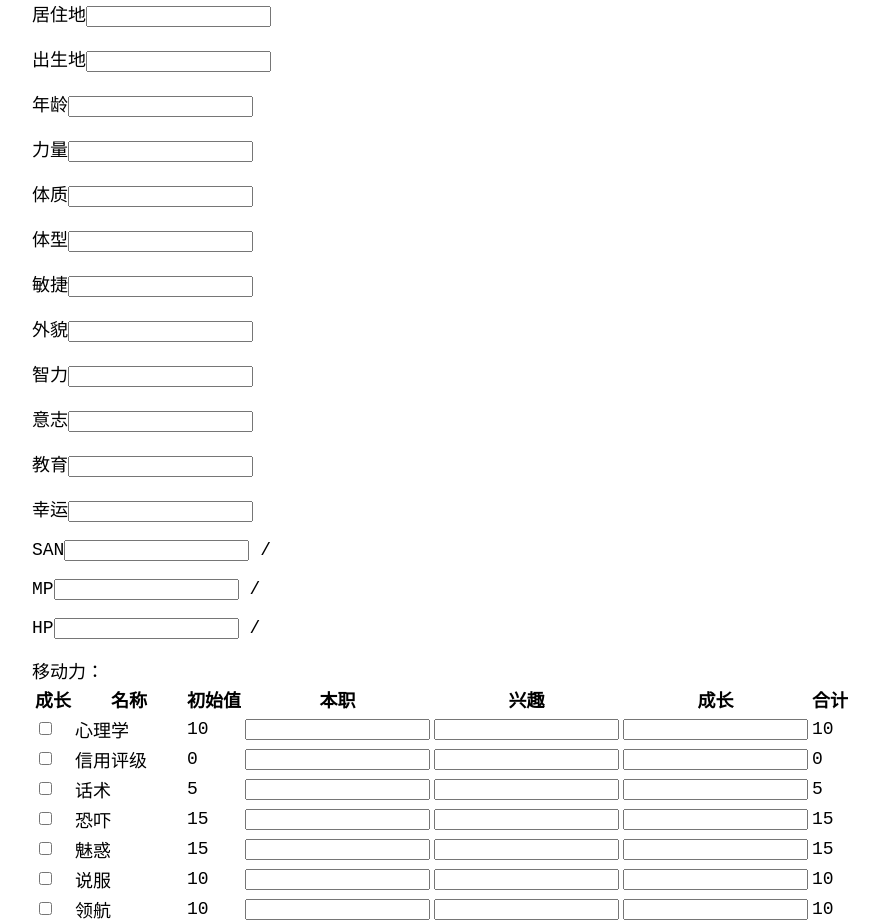
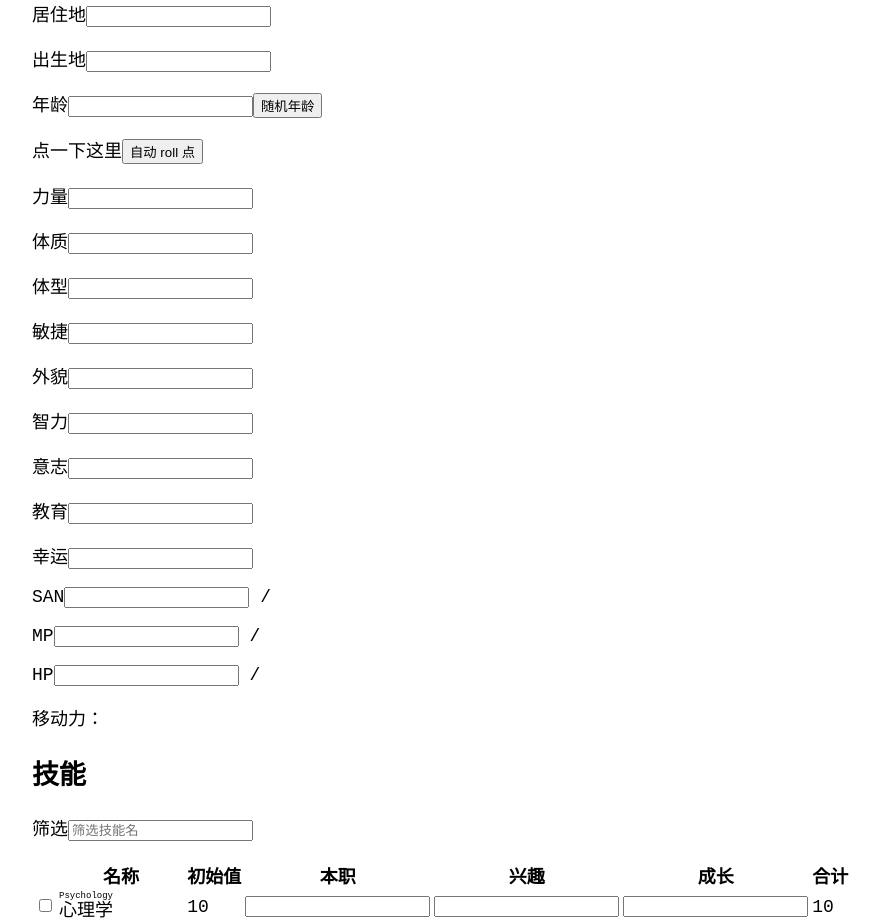
Before and after one commit to quanbrew/chareets, a React (Create React App) app: page / in a window 1280 px wide. Shown: the part 460-1382 px from the top of the page, without its empty margins (0-880 px from the left). Built offline with nearby package versions, Linux system fonts and the light colour scheme.

Commit message:
random generate

```diff
--- a/src/Characteristics.tsx
+++ b/src/Characteristics.tsx
@@ -1,6 +1,7 @@
 import * as React from 'react';
 import NumberInput from './fields/NumberInput';
 import {Map} from "immutable";
+import {randomIntFromInterval, roll} from "./utils";
 
 
 interface FieldProps {
@@ -35,43 +36,52 @@ class Field extends React.PureComponent<FieldProps> {
 
 
 class AgeField extends React.PureComponent<FieldProps> {
+
+
+  auto_age = (): number => [0, 0, 0, 0]
+    .map((): number => randomIntFromInterval(15, 90))
+    .reduce((a, b) => Math.min(a, b), 100);
+
+
   public render() {
     const age = this.props.value;
     let hint = null;
     if (age !== undefined) {
       if (age < 15 || age > 90) {
-        hint = <p>超过规则范围，请咨询主持人。</p>
+        hint = <span>超过规则范围，请咨询主持人。</span>
       }
       else if (age < 20) {
-        hint = <p>力量和体型合计减 5 点。教育减5点。 决定幸运值时可以骰 2 次并取较好的一次。</p>
+        hint = <span>力量和体型合计减 5 点。教育减5点。 决定幸运值时可以骰 2 次并取较好的一次。</span>
       }
       else if (age < 40) {
-        hint = <p>对教育进行1次增强检定。</p>
+        hint = <span>对教育进行1次增强检定。</span>
       }
       else if (age < 50) {
-        hint = <p>对教育进行2次增强检定。力量体质敏捷合计减 5 点。外貌减 5 点。</p>
+        hint = <span>对教育进行2次增强检定。力量体质敏捷合计减 5 点。外貌减 5 点。</span>
       }
       else if (age < 60) {
-        hint = <p>对教育进行3次增强检定。力量体质敏捷合计减 10 点。外貌减 10 点。</p>
+        hint = <span>对教育进行3次增强检定。力量体质敏捷合计减 10 点。外貌减 10 点。</span>
       }
       else if (age < 70) {
-        hint = <p>对教育进行4次增强检定。力量体质敏捷合计减 20 点。外貌减 15 点。</p>
+        hint = <span>对教育进行4次增强检定。力量体质敏捷合计减 20 点。外貌减 15 点。</span>
       }
       else if (age < 80) {
-        hint = <p>对教育进行4次增强检定。力量体质敏捷合计减 40 点。外貌减 20 点。</p>
+        hint = <span>对教育进行4次增强检定。力量体质敏捷合计减 40 点。外貌减 20 点。</span>
       }
       else {
-        hint = <p>对教育进行4次增强检定。力量体质敏捷合计减 80 点。外貌减 25 点。</p>
+        hint = <span>对教育进行4次增强检定。力量体质敏捷合计减 80 点。外貌减 25 点。</span>
       }
     }
-    return <Field {...this.props}>{hint}</Field>
+    return <Field {...this.props}>
+      <button onClick={() => this.props.set(this.auto_age())}>随机年龄</button>
+      {hint}</Field>
   }
 }
 
 
 interface Props {
   attributes: Map<string, number>;
-  set: (key: string) => (value: number) => void;
+  set: (next: Map<string, number>) => void;
 }
 
 
@@ -80,12 +90,37 @@ class Characteristics extends React.Component<Props, {}> {
     return !this.props.attributes.equals(next.attributes)
   }
 
+  auto_roll = () => {
+    const r = (n: number, face: number): number =>
+      roll(n, face).reduce((x, y) => x + y);
+    const attr = this.props.attributes;
+    const next = attr.merge({
+      str: r(3, 6) * 5,
+      con: r(3, 6) * 5,
+      siz: (r(2, 6) + 6) * 5,
+      dex: r(3, 6) * 5,
+      app: r(3, 6) * 5,
+      int: (r(2, 6) + 6) * 5,
+      pow: r(3, 6) * 5,
+      edu: 5 * (r(2, 6) + 6),
+      luck: 5 * r(3, 6),
+    });
+    this.props.set(next);
+  };
+
   public render() {
     const name = (k: string) =>
-      ({name: k, value: this.props.attributes.get(k), set: this.props.set(k)});
+      ({
+        name: k,
+        value: this.props.attributes.get(k),
+        set: (v: number) => this.props.set(this.props.attributes.set(k, v))
+      });
     return (
       <div className="characteristics">
         <AgeField label="年龄" max={99} {...name("age")}/>
+        <p>点一下这里
+          <button onClick={this.auto_roll}>自动 roll 点</button>
+        </p>
         <Field label="力量" max={99} {...name("str")}/>
         <Field label="体质" max={99} {...name("con")}/>
         <Field label="体型"          {...name("siz")}/>
--- a/src/Sheet.tsx
+++ b/src/Sheet.tsx
@@ -25,8 +25,8 @@ export const SheetContext = React.createContext(new SheetData());
 class Sheet extends React.Component<{}, SheetData> {
   setInformation = (key: string) => (value: string) =>
     this.setState({...this.state, information: this.state.information.set(key, value)});
-  setAttributes = (key: string) => (value: number) =>
-    this.setState({...this.state, attributes: this.state.attributes.set(key, value)});
+  setAttributes = (next: Map<string, number>): void =>
+    this.setState({...this.state, attributes: next});
 
   constructor(props: {}) {
     super(props);
--- a/src/Skills.tsx
+++ b/src/Skills.tsx
@@ -155,14 +155,25 @@ class Skill extends React.Component<ISkill, SkillData> {
     if (occupation !== undefined) sum += occupation;
     if (interest !== undefined) sum += interest;
     if (grow !== undefined) sum += grow;
-    return <tr>
-      <td><input type="checkbox"/></td>
-      <td>{this.props.label}</td>
+    const is_mythos = this.props.en === "Cthulhu Mythos";
+    const change = sum === initial;
+    return <tr className={change ? "skill-row changed" : "skill-row"}>
+      <td><input type="checkbox" disabled={is_mythos}/></td>
+      <td>
+        <ruby>{this.props.label}
+          <rt>{this.props.en}</rt>
+        </ruby>
+      </td>
       <td>{initial}</td>
-      <td><NumberInput max={100} value={occupation} onChange={(n) => this.setState({occupation: n})}/></td>
-      <td><NumberInput max={100} value={interest} onChange={(n) => this.setState({interest: n})}/></td>
-      <td><NumberInput max={100} value={grow} onChange={(n) => this.setState({grow: n})}/></td>
-      <td style={sum >= 100 ? {backgroundColor: "red"} : {}}>{sum}</td>
+      <td><NumberInput max={100} value={occupation}
+                       editable={!is_mythos}
+                       onChange={(n) => this.setState({occupation: n})}/></td>
+      <td><NumberInput max={100} value={interest}
+                       editable={!is_mythos}
+                       onChange={(n) => this.setState({interest: n})}/></td>
+      <td><NumberInput max={100} value={grow}
+                       onChange={(n) => this.setState({grow: n})}/></td>
+      <td className={sum >= 100 ? "skill-out-range" : undefined}>{sum}</td>
     </tr>;
   }
 }
@@ -173,17 +184,40 @@ interface Props {
 }
 
 
-export class Skills extends React.Component<Props> {
+interface State {
+  filter: string;
+}
+
+
+export class Skills extends React.Component<Props, State> {
+  constructor(props: Props) {
+    super(props);
+    this.state = {filter: ""}
+  }
+
   render() {
-    const rows = skills.map((row) => {
-      if (row.initial == "edu") row.initial = this.props.attributes.get("edu", NaN);
-      else if (row.initial == "dex/2") row.initial = div(this.props.attributes.get("dex", NaN), 2);
-      return <Skill {...row}/>;
+    const filter = this.state.filter;
+    const rows = skills
+      .filter((row) => row.en.includes(filter) || row.label.includes(filter))
+      .map((row) => {
+        const props = {...row};
+        if (props.initial == "edu") props.initial = this.props.attributes.get("edu", 0);
+        else if (row.initial == "dex/2") props.initial = div(this.props.attributes.get("dex", 0), 2);
+        return <Skill key={row.en} {...props}/>;
       });
+    const skill_filter = <p>
+      <label htmlFor="skill-filter">筛选</label>
+      <input id="skill-filter" value={filter} placeholder="筛选技能名"
+             onChange={(e) => this.setState({filter: e.currentTarget.value})}/>
+    </p>;
     return (
+      <div>
+        <h2>技能</h2>
+        {skill_filter}
         <table>
+          <tbody>
           <tr>
-          <th>成长</th>
+            <th></th>
             <th>名称</th>
             <th>初始值</th>
             <th>本职</th>
@@ -192,7 +226,9 @@ export class Skills extends React.Component<Props> {
             <th>合计</th>
           </tr>
           {rows}
+          </tbody>
         </table>
+      </div>
     )
   }
 }
--- a/src/utils.ts
+++ b/src/utils.ts
@@ -1,6 +1,18 @@
+export function randomIntFromInterval(min: number, max: number): number {
+  return Math.floor(Math.random() * (max - min + 1) + min);
+}
+
+
 export function div(a: number, b: number): number {
   if (b === 0) {
     return 0;
   }
   return Math.floor(a / b);
 }
+
+
+export function roll(n: number = 1, face: number = 100): Array<number> {
+  const array = new Uint32Array(n);
+  crypto.getRandomValues(array);
+  return Array.from(array).map(Number).map(x => (x % face + 1));
+}
```
Lines whose indentation alone changed are shown as unchanged.
